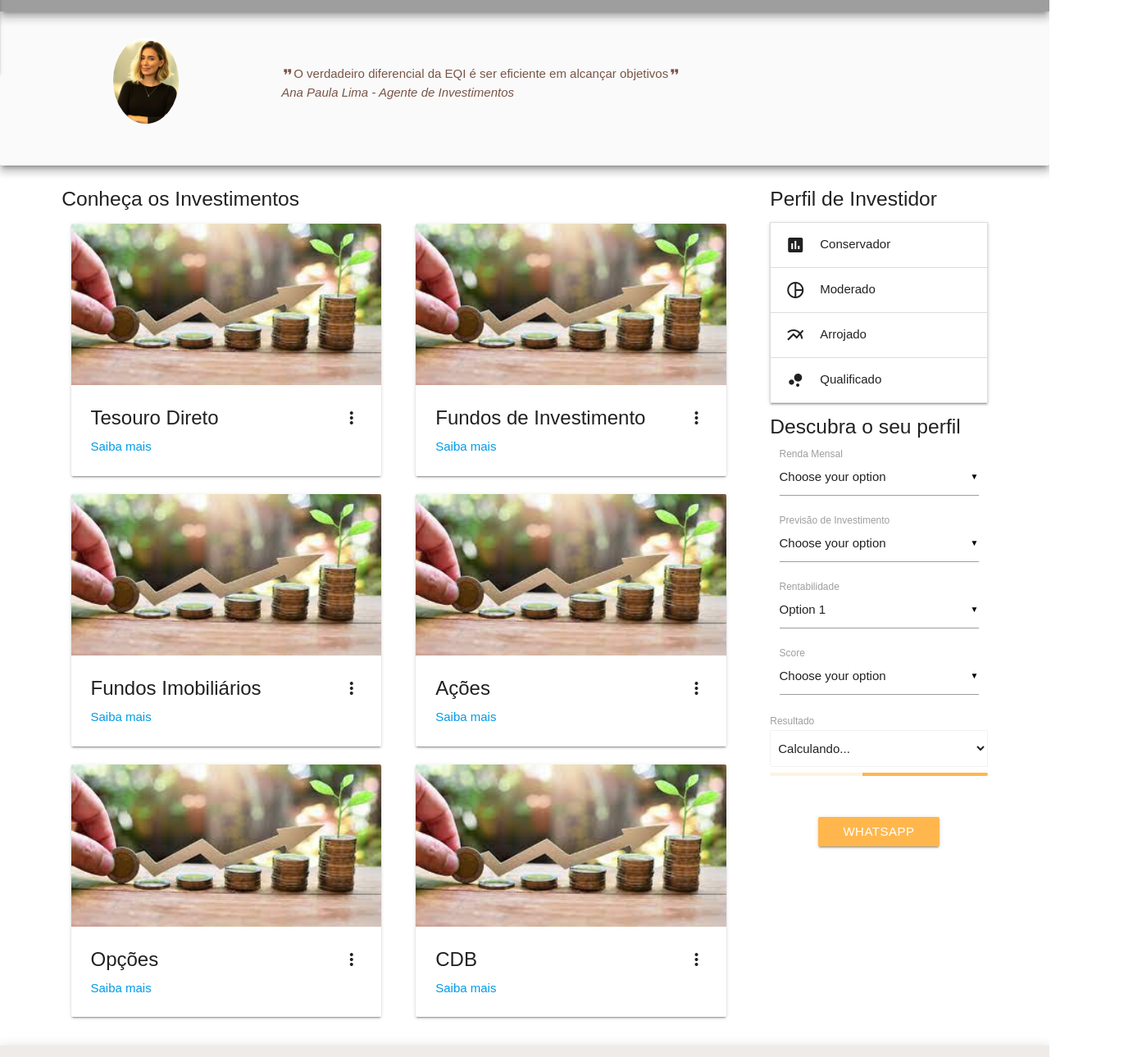
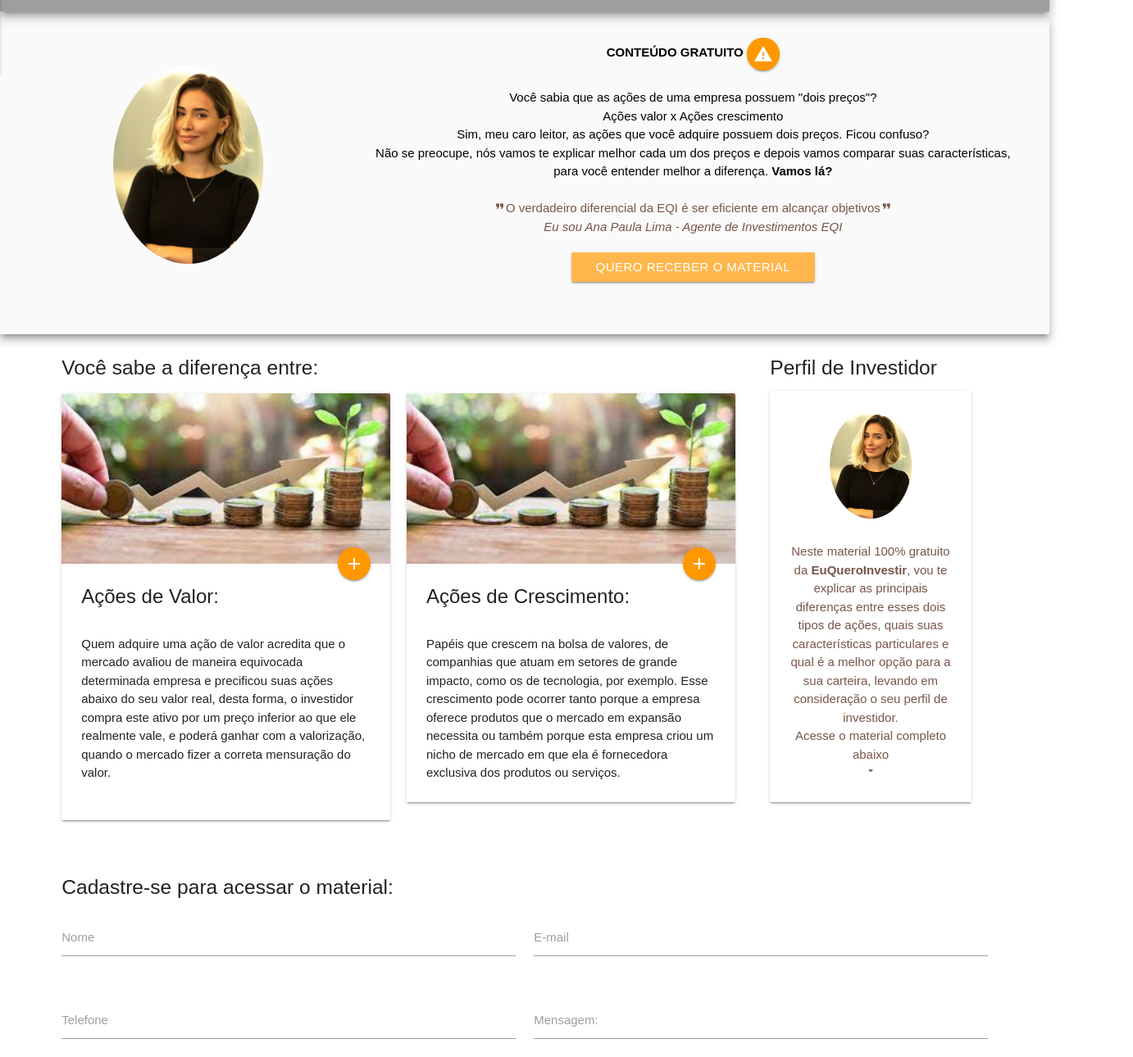
Before and after one commit to BruMedeiross/pageOne, a plain HTML site: page index.html in a window 1280 px wide. Shown: the part 770-2060 px from the top of the page at 82% size, 1382 px wide, since content can reach past the window. Drawn offline with nearby package versions, Linux system fonts and the light colour scheme; grey boxes are pictures that could not be loaded.

Commit message:
Update index.html

```diff
--- a/index.html
+++ b/index.html
@@ -21,15 +21,11 @@
             <a href="https://eqi.com.br/" target="_blank" class="brand-logo"> <img src="img/logoEQI.svg" width="160" class="square responsive-img"></a>
             <a href="#" data-activates="mobile-demo" class="button-collapse"><i class="material-icons">menu</i></a>
             <ul class="right hide-on-med-and-down">
-              <li><a href="#unique-id">Produtos</a></li>
-              <li><a href="#unique-id">Perfil do Investidor</a></li>
-              <li><a href="#unique-id">Novidades</a></li>
+              <li><a href="#unique-id">Quero Investir</a></li>
               <li><a href="#contato">Contato</a></li>
             </ul>
             <ul class="side-nav" id="mobile-demo">
-               <li><a href="#unique-id">Produtos</a></li>
-              <li><a href="#unique-id">Perfil do Investidor</a></li>
-              <li><a href="#unique-id">Novidades</a></li>
+               <li><a href="#unique-id">Quero Investir</a></li>
                <li><a href="#contato">Contato</a></li>
             </ul>
           </div>
@@ -37,247 +33,205 @@
         </div>
     </header>
 
+
+     <!--VIDEO-->
     <div class="video-container z-depth-4" >
      <iframe width="560" height="315" src="https://www.youtube.com/embed/qBitykt6bbU" title="YouTube video player" frameborder="0" allow="accelerometer; autoplay; clipboard-write; encrypted-media; gyroscope; picture-in-picture" allowfullscreen></iframe>
     </div>
 
+    <!--BANNER-->
     <div class="col s12 m8 offset-m2 l6 offset-l3">
         <div class="card-panel grey lighten-5 z-depth-4">
-          <div class="row valign-wrapper">
-            <div class="col s2 m1">
-              <img src="img/user2.jpg" alt="" class="circle responsive-img"> <!-- notice the "circle" class -->
+          <div class="row valign-wrapper" >
+            <div class="col m2">
+              <img src="img/user2.jpg" id="img-user"alt="" class="circle responsive-img"> <!-- notice the "circle" class -->
             </div>
-            <div class="col s10 m9">
+            <div class="col m8 center-align">
+              <span class="black-text">
+                <b>CONTEÚDO GRATUITO</b>
+                <a class="btn btn-floating orange pulse"><i class="tiny material-icons ">warning</i></a>
+                <br><br>
+                Você sabia que as ações de uma empresa possuem "dois preços"?<br>
+
+                Ações valor x Ações crescimento<br>
+
+                Sim, meu caro leitor, as ações que você adquire possuem dois preços. Ficou confuso?<br>
+                Não se preocupe, nós vamos te explicar melhor cada um dos preços e depois vamos comparar suas características, <br>para você entender melhor a diferença. <b>Vamos lá?</b>
+              </span>
+              <br><br>
+
               <span class="brown-text">
                 <i class="tiny material-icons">format_quote</i>O verdadeiro diferencial da EQI é ser eficiente em alcançar objetivos<i class="tiny material-icons">format_quote</i>
-               <i><br> Ana Paula Lima - Agente de Investimentos<br></i>
+               <i><br> Eu sou Ana Paula Lima - Agente de Investimentos EQI<br></i>
               </span>
+
+              <div class="btn-acess center-align">
+                  <a href="#enviar" class="btn tooltipped #ffb74d orange lighten-2" data-position="bottom" data-delay="50" data-tooltip="#EuQueroInvestir!"> Quero receber o material</a>
               </div>
+            </div>
+
           </div>
         </div>
       </div>
 
 
+
+
+
 <!--CONTEÚDO -->
 <div class="row container">
   <!--SECTION -->
-  <section class="col s12 m6 l9">
+  <section class="col s12 m9 l9">
 
-      <h5 class="light" id="unique-id"> Conheça os Investimentos </h5>
+      <h5 class="light" id="unique-id"> Você sabe a diferença entre:</h5>
 
-      <article class="col s12 l6">
+      <article class="col s12 m12 l6">
+        <div class="row">
+
             <div class="card">
-          <div class="card-image waves-effect waves-block waves-light">
-             <img class="activator" src="img/invest.jpg">
+              <div class="card-image">
+                <img src="img/invest.jpg">
+
+                <a class="btn-floating halfway-fab waves-effect waves-light orange"><i class="material-icons">add</i></a>
               </div>
             <div class="card-content">
-                <span class="card-title activator grey-text text-darken-4">Tesouro Direto <i class="material-icons right">more_vert</i></span>
-                <p><a href="#">Saiba mais</a></p>
+              <span class="card-title">Ações de Valor: </span>
+              <p>
+                <br>
+                Quem adquire uma ação de valor acredita que o mercado avaliou de maneira equivocada determinada empresa e precificou suas ações abaixo do seu valor real, desta forma, o investidor compra este ativo por um preço inferior ao que ele realmente vale, e poderá ganhar com a valorização, quando o mercado fizer a correta mensuração do valor.
+               <br>
+               <br>
+              </p>
             </div>
-            <div class="card-reveal">
-                <span class="card-title grey-text text-darken-4"><i class="material-icons right">close</i>O que é?</span>
-                <p>Lorem ipsum dolor sit amet, consectetur adipiscing elit, sed do eiusmod tempor incididunt ut labore et dolore magna aliqua. Ut enim ad minim veniam, quis nostrud exercitation ullamco laboris nisi ut aliquip ex ea commodo consequat. Duis aute irure dolor in reprehenderit in voluptate velit esse cillum dolore eu fugiat nulla pariatur. Excepteur sint occaecat cupidatat non proident, sunt in culpa qui officia deserunt mollit anim id est laborum.</p>
           </div>
+
         </div>
       </article>
 
-      <article class="col s12 l6">
+      <article class="col s12 m12 l6">
+        <div class="row">
+
             <div class="card">
-          <div class="card-image waves-effect waves-block waves-light">
-             <img class="activator" src="img/invest.jpg">
+              <div class="card-image">
+                <img src="img/invest.jpg">
+
+                <a class="btn-floating halfway-fab waves-effect waves-light orange"><i class="material-icons">add</i></a>
               </div>
             <div class="card-content">
-                <span class="card-title activator grey-text text-darken-4">Fundos de Investimento <i class="material-icons right">more_vert</i></span>
-                <p><a href="#">Saiba mais</a></p>
+              <span class="card-title">Ações de Crescimento:</span>
+              <p>
+                <br>
+                Papéis que crescem na bolsa de valores, de  companhias que atuam em setores de grande impacto, como os de tecnologia, por exemplo. Esse crescimento pode ocorrer tanto porque a empresa oferece produtos que o mercado em expansão necessita ou também porque esta empresa criou um nicho de mercado em que ela é fornecedora exclusiva dos produtos ou serviços.
+
+              </p>
             </div>
-            <div class="card-reveal">
-                <span class="card-title grey-text text-darken-4"><i class="material-icons right">close</i>O que é?</span>
-                <p>Lorem ipsum dolor sit amet, consectetur adipiscing elit, sed do eiusmod tempor incididunt ut labore et dolore magna aliqua. Ut enim ad minim veniam, quis nostrud exercitation ullamco laboris nisi ut aliquip ex ea commodo consequat. Duis aute irure dolor in reprehenderit in voluptate velit esse cillum dolore eu fugiat nulla pariatur. Excepteur sint occaecat cupidatat non proident, sunt in culpa qui officia deserunt mollit anim id est laborum.</p>
           </div>
+
         </div>
       </article>
 
-      <article class="col s12 l6">
-        <div class="card">
-          <div class="card-image waves-effect waves-block waves-light">
-             <img class="activator" src="img/invest.jpg">
-            </div>
-            <div class="card-content">
-                <span class="card-title activator grey-text text-darken-4">Fundos Imobiliários <i class="material-icons right">more_vert</i></span>
-                <p><a href="#">Saiba mais</a></p>
-            </div>
-            <div class="card-reveal">
-                <span class="card-title grey-text text-darken-4"><i class="material-icons right">close</i>O que é?</span>
-                <p>Lorem ipsum dolor sit amet, consectetur adipiscing elit, sed do eiusmod tempor incididunt ut labore et dolore magna aliqua. Ut enim ad minim veniam, quis nostrud exercitation ullamco laboris nisi ut aliquip ex ea commodo consequat. Duis aute irure dolor in reprehenderit in voluptate velit esse cillum dolore eu fugiat nulla pariatur. Excepteur sint occaecat cupidatat non proident, sunt in culpa qui officia deserunt mollit anim id est laborum.</p>
-            </div>
-          </div>
-      </article>
-      <article class="col s12 l6">
-        <div class="card">
-          <div class="card-image waves-effect waves-block waves-light">
-             <img class="activator" src="img/invest.jpg">
-            </div>
-            <div class="card-content">
-                <span class="card-title activator grey-text text-darken-4">Ações<i class="material-icons right">more_vert</i></span>
-                <p><a href="#">Saiba mais</a></p>
-            </div>
-            <div class="card-reveal">
-                <span class="card-title grey-text text-darken-4"><i class="material-icons right">close</i>O que é?</span>
-                <p>Lorem ipsum dolor sit amet, consectetur adipiscing elit, sed do eiusmod tempor incididunt ut labore et dolore magna aliqua. Ut enim ad minim veniam, quis nostrud exercitation ullamco laboris nisi ut aliquip ex ea commodo consequat. Duis aute irure dolor in reprehenderit in voluptate velit esse cillum dolore eu fugiat nulla pariatur. Excepteur sint occaecat cupidatat non proident, sunt in culpa qui officia deserunt mollit anim id est laborum.</p>
-            </div>
-          </div>
-      </article>
-      <article class="col s12 l6">
-        <div class="card">
-          <div class="card-image waves-effect waves-block waves-light">
-             <img class="activator" src="img/invest.jpg">
-            </div>
-            <div class="card-content">
-                <span class="card-title activator grey-text text-darken-4">Opções<i class="material-icons right">more_vert</i></span>
-                <p><a href="#">Saiba mais</a></p>
-            </div>
-            <div class="card-reveal">
-                <span class="card-title grey-text text-darken-4"><i class="material-icons right">close</i>O que é?</span>
-                  <p>Lorem ipsum dolor sit amet, consectetur adipiscing elit, sed do eiusmod tempor incididunt ut labore et dolore magna aliqua. Ut enim ad minim veniam, quis nostrud exercitation ullamco laboris nisi ut aliquip ex ea commodo consequat. Duis aute irure dolor in reprehenderit in voluptate velit esse cillum dolore eu fugiat nulla pariatur. Excepteur sint occaecat cupidatat non proident, sunt in culpa qui officia deserunt mollit anim id est laborum.
+  </section>
+
+    <!--ASIDE-->
+  <aside class="light col s12 m3 l3 ">
+      <h5 class="light">Perfil de Investidor</h5>
+      <ul>
+        <div class="card light center">
+          <div class="card-content brown-text">
+            <img width="100" src="img/user2.jpg" class="circle responsive-img">
+            <p>
+            <br>
+            Neste material 100% gratuito da <b>EuQueroInvestir</b>, vou te explicar as principais diferenças entre esses dois tipos de ações, quais suas características particulares e qual é a melhor opção para a sua carteira, levando em consideração o seu perfil de investidor.
+            <br> Acesse o material completo abaixo <br><i class="tiny material-icons">arrow_drop_down</i></a>
             </p>
           </div>
         </div>
-      </article>
-      <article class="col s12 l6">
-        <div class="card">
-          <div class="card-image waves-effect waves-block waves-light">
-             <img class="activator" src="img/invest.jpg">
+      </ul>
+  </aside>
 </div>
-            <div class="card-content">
-                <span class="card-title activator grey-text text-darken-4">CDB <i class="material-icons right">more_vert</i></span>
-                <p><a href="#">Saiba mais</a></p>
+
+<!--DADOS -->
+<div class="row container" >
+  <!--SECTION 2 -->
+  <section class="col s12 m12">
+    <h5 class="light" >Cadastre-se para acessar o material:</h5>
+    <div class="row orange-text">
+      <form class="col s12">
+          <div class="row">
+          <div class="input-field col s6">
+            <input id="icon_prefix" type="text" class="validate">
+            <label for="icon_prefix">Nome</label>
           </div>
-            <div class="card-reveal">
-                <span class="card-title grey-text text-darken-4"><i class="material-icons right">close</i> O que é?</span>
-                <p>Lorem ipsum dolor sit amet, consectetur adipiscing elit, sed do eiusmod tempor incididunt ut labore et dolore magna aliqua. Ut enim ad minim veniam, quis nostrud exercitation ullamco laboris nisi ut aliquip ex ea commodo consequat. Duis aute irure dolor in reprehenderit in voluptate velit esse cillum dolore eu fugiat nulla pariatur. Excepteur sint occaecat cupidatat non proident, sunt in culpa qui officia deserunt mollit anim id est laborum.</p>
+          <div class="input-field col s6 ">
+            <input id="icon_telephone" type="tel" class="validate">
+            <label for="icon_telephone">E-mail</label>
           </div>
           </div>
-      </article>
-  </section>
+          <div class="row">
+          <div class="input-field col s6">
+            <input id="icon_prefix" type="text" class="validate">
+            <label for="icon_prefix">Telefone</label>
+          </div>
+          <div class="input-field col s6">
+            <input id="icon_telephone" type="tel" class="validate">
+            <label for="icon_telephone">Mensagem: </label>
+          </div>
+          </div>
+          <div class="row">
+          <div class="input-field col s6">
+            <select>
+                <option value="" disabled selected>Escolha uma opção</option>
+                <option value="1">Sim</option>
+                <option value="2">Não</option>
+              </select>
+              <label>Você já investe?*</label>
+          </div>
+          <div class="input-field col s6">
+              <select>
+                <option value="" disabled selected>Escolha uma opção</option>
+                <option value="1">Até R$ 30 mil</option>
+                <option value="2">De R$ 30 mil a R$60 mil</option>
+                <option value="3">De R$ 60 mil a R$100 mil</option>
+                <option value="4">De R$ 100 mil a R$300 mil</option>
+                <option value="5">De R$ 300 mil a R$500 mil</option>
+                <option value="6">De R$ 500 mil a R$1.000 milhão</option>
+                <option value="7">Acima de R$1.000 milhão</option>
+                <option value="8">Acima de R$5.000 milhões</option>
+                <option value="9">Ainda não tenho capital para investir</option>
+              </select>
+              <label>Faixa de patrimônio que tem investido*</label>
+            </div>
+          </div>
 
-    <!--ASIDE-->
-  <aside class="light col s12 m6 l3 ">
-      <h5 class="light">Perfil de Investidor</h5>
-      <ul class="collapsible" data-collapsible="accordion">
-        <li>
-          <div class="collapsible-header">
-           <i class="material-icons">insert_chart</i>
-            Conservador
+          <label>Seu fututo começa a mudar agora</label>
+            <div class="progress #fff3e0 orange lighten-5">
+              <div class="indeterminate #ffb74d orange lighten-2"></div>
+              <a class="waves-effect #fff3e0 orange lighten-5 btn">Quero receber o material </a>
             </div>
-         <div class="collapsible-body"><p>Lorem ipsum dolor sit amet.</p></div>
-        </li>
-        <li>
-        <div class="collapsible-header">
-         <i class="material-icons">pie_chart_outlined</i>
-          Moderado
+            <div class="btn-acess center-align">
+              <a href="https://api.whatsapp.com/send?phone=5511981254493&text=%22Ol%C3%A1%20Bruna%22" id= "enviar" target="_blank" class="btn tooltipped #ffb74d orange lighten-2" data-position="bottom" data-delay="50" data-tooltip="#EuQueroInvestir!"> Quero receber o material</a>
             </div>
-       <div class="collapsible-body"><p>Lorem ipsum dolor sit amet.</p></div>
-      </li>
-      <li>
-        <div class="collapsible-header">
-         <i class="material-icons">multiline_chart</i>
-          Arrojado
-          </div>
-       <div class="collapsible-body"><p>Lorem ipsum dolor sit amet.</p></div>
-      </li>
-       <li>
-        <div class="collapsible-header">
-         <i class="material-icons">bubble_chart</i>
-          Qualificado
 
         </div>
-          <div class="collapsible-body"><p>Lorem ipsum dolor sit amet.</p>
-          </div>
-      </li>
+      </form>
 
-      </ul>
-     <h5 class="light">Descubra o seu perfil</h5>
-     <div class="input-field col s12">
-        <select>
-          <option value="" disabled selected>Choose your option</option>
-          <option value="1">Option X</option>
-          <option value="2">Option Y</option>
-          <option value="3">Option Z</option>
-        </select>
-        <label>Renda Mensal</label>
-      </div>
-
-    <div class="input-field col s12">
-        <select multiple>
-          <option value="" disabled selected>Choose your option</option>
-          <option value="1">Option X</option>
-          <option value="2">Option Y</option>
-          <option value="3">Option Z</option>
-        </select>
-        <label>Previsão de Investimento</label>
-    </div>
-
-  <div class="input-field col s12">
-    <select>
-      <optgroup label="team 1">
-        <option value="1">Option 1</option>
-        <option value="2">Option 2</option>
-      </optgroup>
-      <optgroup label="team 2">
-        <option value="3">Option 3</option>
-        <option value="4">Option 4</option>
-      </optgroup>
-    </select>
-    <label>Rentabilidade</label>
-  </div>
-
-  <div class="input-field col s12">
-    <select class="icons">
-      <option value="" disabled selected>Choose your option</option>
-      <option value="" data-icon="img/logoEQI.svg" class="circle">example 1</option>
-    </select>
-    <label>Score</label>
-  </div>
-
-
-
-
-  <label>Resultado</label>
-  <select class="browser-default">
-    <option value="" disabled selected>Calculando...</option>
-  </select>
-
-    <div class="progress #fff3e0 orange lighten-5">
-     <div class="indeterminate #ffb74d orange lighten-2"></div>
+  </section>
 </div>
 
   <!--btn-dialog-->
-    <div class="container-icon center">
-    <a href="https://api.whatsapp.com/send?phone=5511981254493&text=%22Ol%C3%A1%20Bruna%22" target="_blank" class="btn tooltipped #ffb74d orange lighten-2" data-position="bottom" data-delay="50" data-tooltip="Oi, posso te ajudar?"> WhatsApp</a>
-
+  <div class="container-icon">
+    <a href="https://api.whatsapp.com/send?phone=5511981254493&text=%22Ol%C3%A1%20Bruna%22"class="btn btn-floating pulse #e65100 orange darken-4 right end" target="_blank"><i class="material-icons">whatsapp</i></a>
   </div>
-  </aside>
-</div>
-
-
 
 
   <!--rodapé-->
     <footer class="page-footer #efebe9 brown lighten-5 z-depth-4">
-          <div class="container">
+          <div class="container" id="contato">
             <div class="row">
-              <div class="col l6 s12">
-                <a href="https://eqi.com.br/" target="_blank" class="brand-logo"> <img src="img/logoEQI.svg" width="160" class="square responsive-img"></a>
-                <p class="black-text">O sucesso nos investimentos depende das decisões que você vai ter agora. <br>Faça seu cadastro e nosso time de assessores de investimentos entrará em contato.</p>
-              </div>
-              <div id = "contato" class="col l4 offset-l2 s12">
-                <h5 class="black-text"><b>Contato</b></h5>
-                <ul>
-                  <li><a class="black-text" href="999-9999">(11) 9 9999-9999</a></li>
-                  <li><a class="black-text" href="#!">novocliente@eqi.com.br</a></li>
-                  <li><a class="black-text" href="#!">(11) 9 9999-9999</a></li>
-                  <li><a class="black-text" href="#!">eqi@investimentos.com.br</a></li>
-                </ul>
+              <div class="col s12 center-align">
+                <a href="https://eqi.com.br/" target="_blank" class="brand-logo"> <img src="img/queroinvestir.png" width="90" class="square responsive-img"></a>
+
+                <p class="black-text left-align">A EQI Investimentos é uma empresa de agentes autônomos de investimento contratada pelo Banco BTG Pactual. Na forma da legislação da CVM, o agente autônomo de investimento não pode administrar ou gerir o patrimônio de investidores. O agente autônomo é um intermediário e depende da autorização prévia do cliente para realizar operações no mercado financeiro. O conteúdo apresentado não se trata de recomendação, indicação e/ou aconselhamento de investimento, sendo única e exclusiva responsabilidade do investidor a tomada de decisão. A rentabilidade obtida no passado não representa garantia de rentabilidade futura. Para informações e dúvidas, favor contatar seu agente de investimentos. Ouvidoria: 0800-722-0048</p>
               </div>
             </div>
           </div>
@@ -303,6 +257,9 @@
        $('.slider').slider();
        //selext
        $('select').material_select();
+
+       $('.carousel.carousel-slider').carousel({fullWidth: true});
+
     });
     </script>
 
```
Lines whose indentation alone changed are shown as unchanged.
